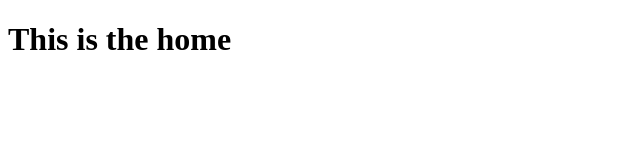
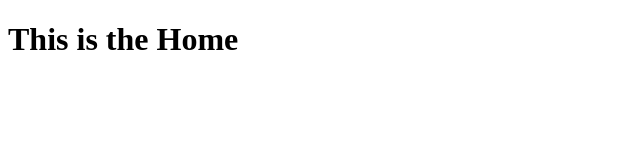
Before and after one commit to nagman/ux-experiments, a Next.js app: page / in a window 1280 px wide. Shown: the top 160 px of the page, without its empty margins (0-640 px from the left). Built offline with nearby package versions, Linux system fonts and the light colour scheme.

Commit message:
Now.sh configuration done

```diff
--- /dev/null
+++ b/now.json
@@ -0,0 +1,6 @@
+{
+	"version": 2,
+	"name": "ux-experiments",
+	"alias": "ux-experiments",
+	"builds": [{"src": "package.json", "use": "@now/static-build"}]
+}
--- a/package.json
+++ b/package.json
@@ -10,7 +10,8 @@
 		"dev": "next",
 		"build": "next build",
 		"start": "next start",
-		"export": "npm run build && next export"
+		"deploy": "now && now alias",
+		"now-build": "next build && next export -o dist"
 	},
 	"dependencies": {
 		"@zeit/next-css": "^1.0.1",
--- a/pages/index.js
+++ b/pages/index.js
@@ -1,6 +1,6 @@
 const Home = props => (
 	<main>
-		<h1>This is the home</h1>
+		<h1>This is the Home</h1>
 	</main>
 );
 
```
Also changed, not shown: 1 other file (tests, documents, lock files or other folders).
